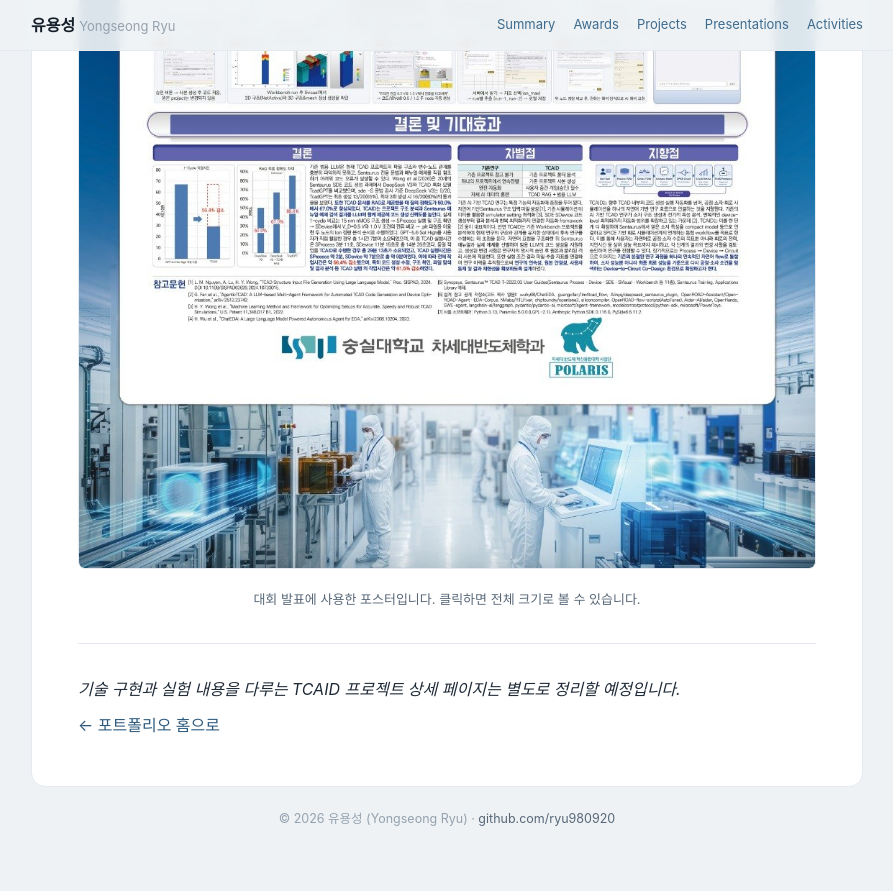
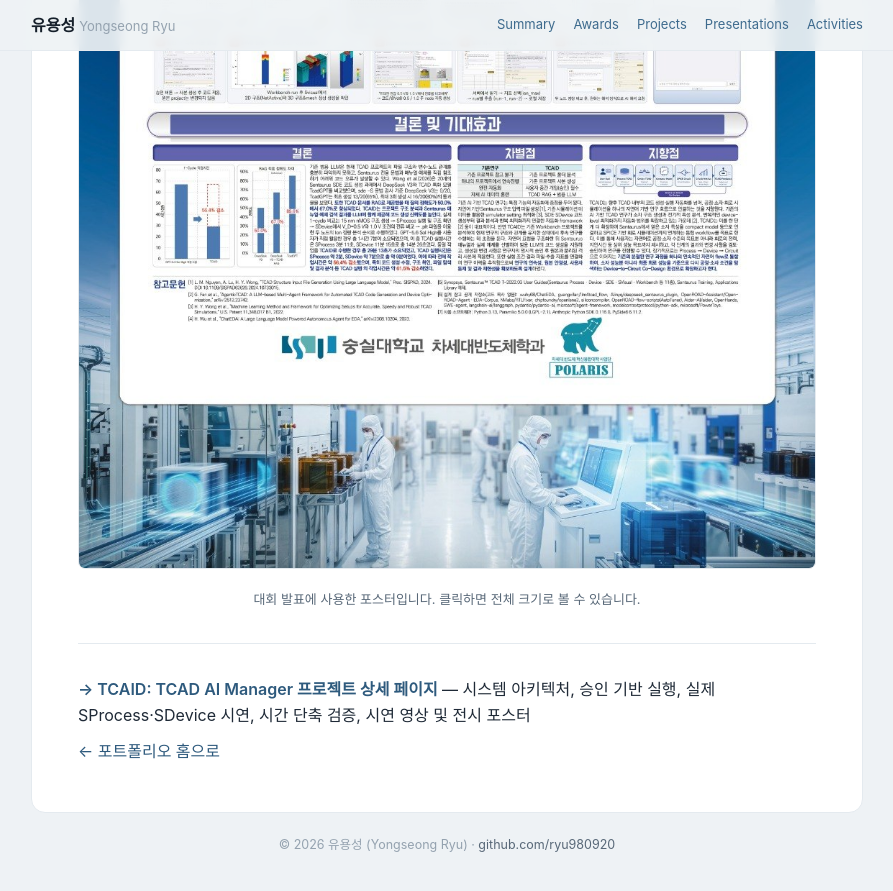
Before and after one commit to ryu980920/ryu980920.github.io, a Jekyll site: the page built from awards/tcaid-2026/index.md, in a window 1280 px wide and 900 px high, scrolled down 2298 px. Shown: the top 891 px of the window, without its empty margins (193-1086 px from the left). Built offline with Jekyll 4.4.1, drawn with Linux system fonts in a browser that asks for light colours.

Commit message:
docs: link TCAID award evidence to technical project page

```diff
--- a/awards/tcaid-2026/index.md
+++ b/awards/tcaid-2026/index.md
@@ -46,6 +46,6 @@ title: 2026 차세대반도체 경진대회 최우수상 | Yongseong Ryu
 
 ---
 
-*기술 구현과 실험 내용을 다루는 TCAID 프로젝트 상세 페이지는 별도로 정리할 예정입니다.*
+**[→ TCAID: TCAD AI Manager 프로젝트 상세 페이지](../../tcaid/)** — 시스템 아키텍처, 승인 기반 실행, 실제 SProcess·SDevice 시연, 시간 단축 검증, 시연 영상 및 전시 포스터
 
 [← 포트폴리오 홈으로](../../)
```
